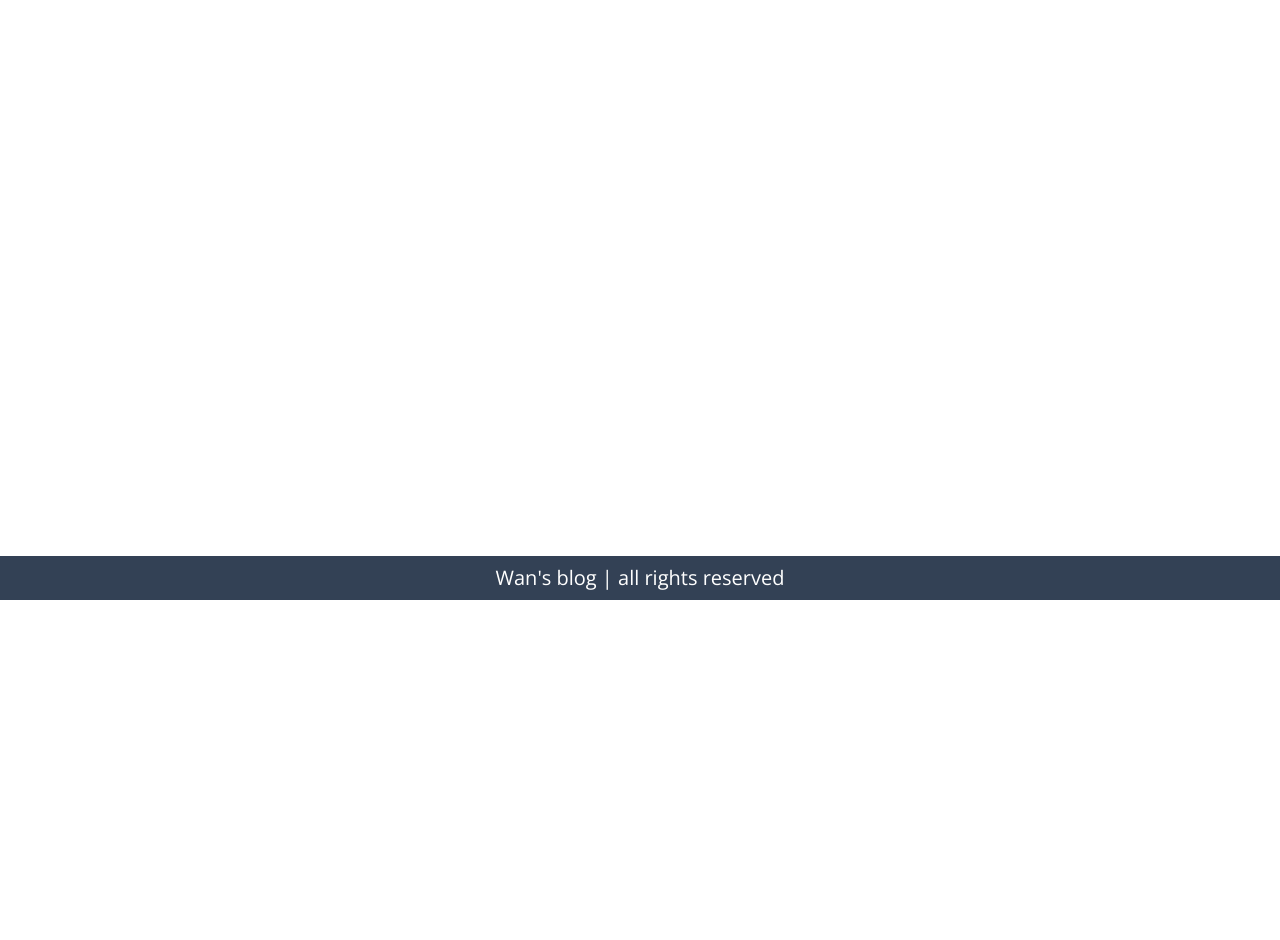
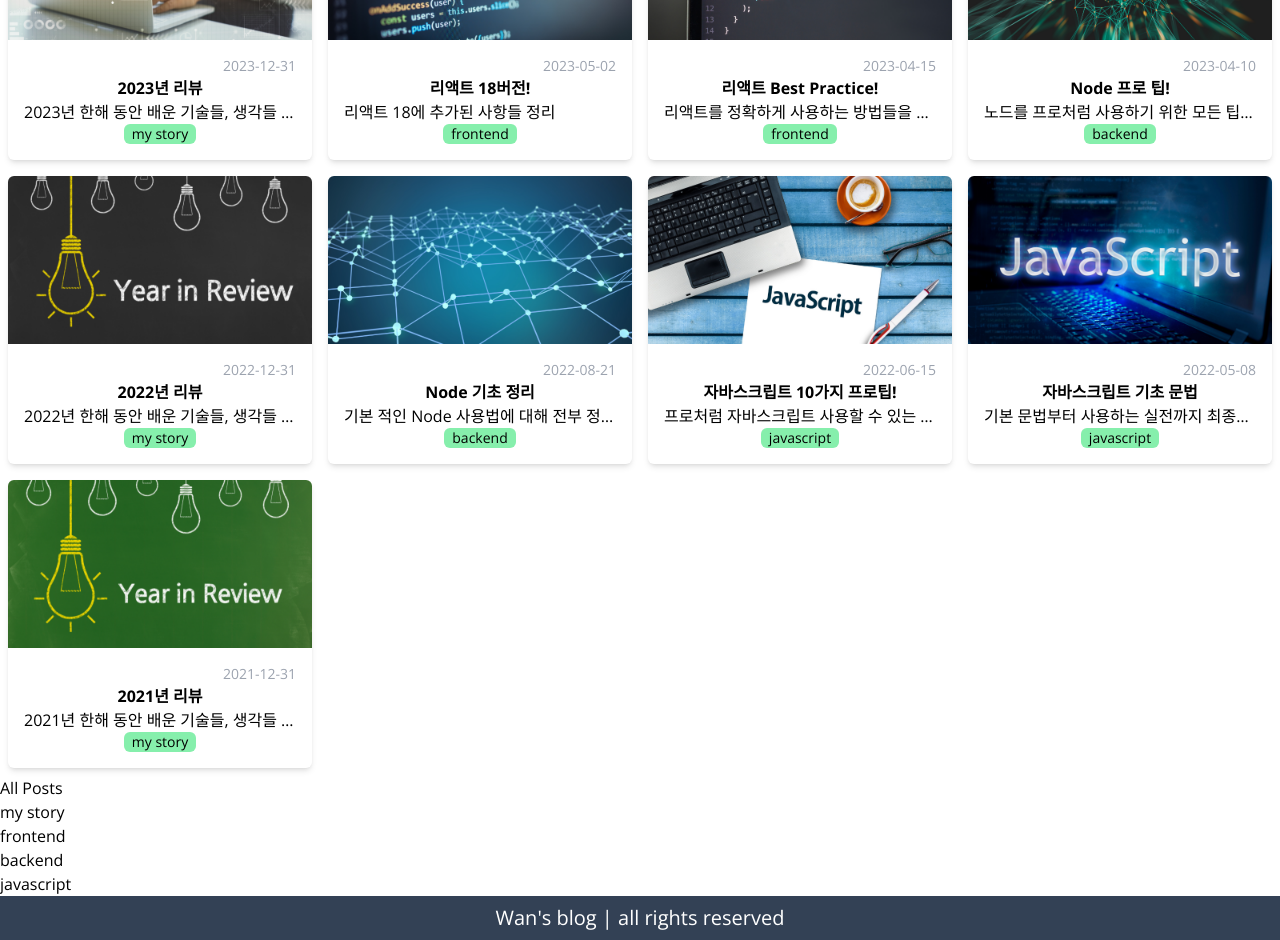
Before and after one commit to MyungWanPark/blog-next, a Next.js app: page /posts in a window 1280 px wide. Shown: the part 200-1140 px from the top of the page. Before the commit the page ends 800 px from the top, so only its background shows below. Built offline with nearby package versions, Linux system fonts and the light colour scheme.

Commit message:
feat: filtered posts

```diff
--- a/src/app/posts/page.tsx
+++ b/src/app/posts/page.tsx
@@ -1,3 +1,8 @@
-export default function PostsPage() {
-    return <p>Posts page!</p>;
+import FilterablePosts from "@/components/FilterablePosts";
+import { getAllPosts } from "@/service/posts";
+
+export default async function PostsPage() {
+    const posts = await getAllPosts();
+    const categories = [...new Set(posts.map((post) => post.category))];
+    return <FilterablePosts posts={posts} categories={categories} />;
 }
--- /dev/null
+++ b/src/components/Categories.tsx
@@ -0,0 +1,17 @@
+type Props = {
+    categories: string[];
+    selected: string;
+    onClick: (category: string) => void;
+};
+
+export default function Categories({ categories, selected, onClick }: Props) {
+    return (
+        <ul>
+            {categories.map((category) => (
+                <li key={category} onClick={() => onClick(category)}>
+                    {category}
+                </li>
+            ))}
+        </ul>
+    );
+}
--- /dev/null
+++ b/src/components/FilterablePosts.tsx
@@ -0,0 +1,32 @@
+"use client";
+
+import { Post } from "@/service/posts";
+import PostsGrid from "./PostsGrid";
+import { useState } from "react";
+import Categories from "./Categories";
+
+type Props = {
+    posts: Post[];
+    categories: string[];
+};
+
+const All_Posts = "All Posts";
+
+export default function FilterablePosts({ posts, categories }: Props) {
+    const [selected, setSelected] = useState(All_Posts);
+    const filteredPosts =
+        selected === All_Posts
+            ? posts
+            : posts.filter((post) => post.category === selected);
+    console.log("filteredPosts = ", filteredPosts);
+    return (
+        <>
+            <PostsGrid posts={filteredPosts} />
+            <Categories
+                categories={[All_Posts, ...categories]}
+                onClick={setSelected}
+                selected={selected}
+            />
+        </>
+    );
+}
```
